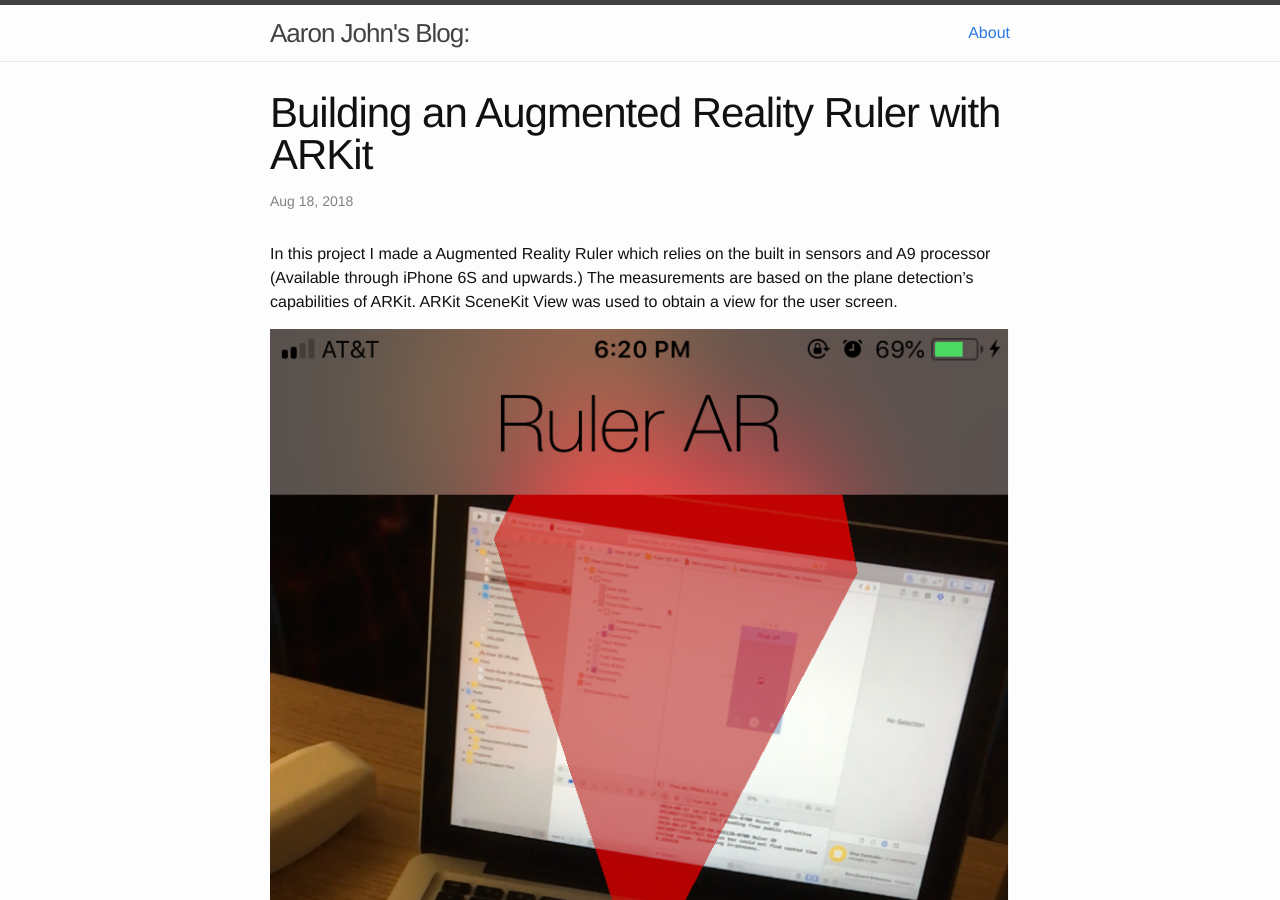
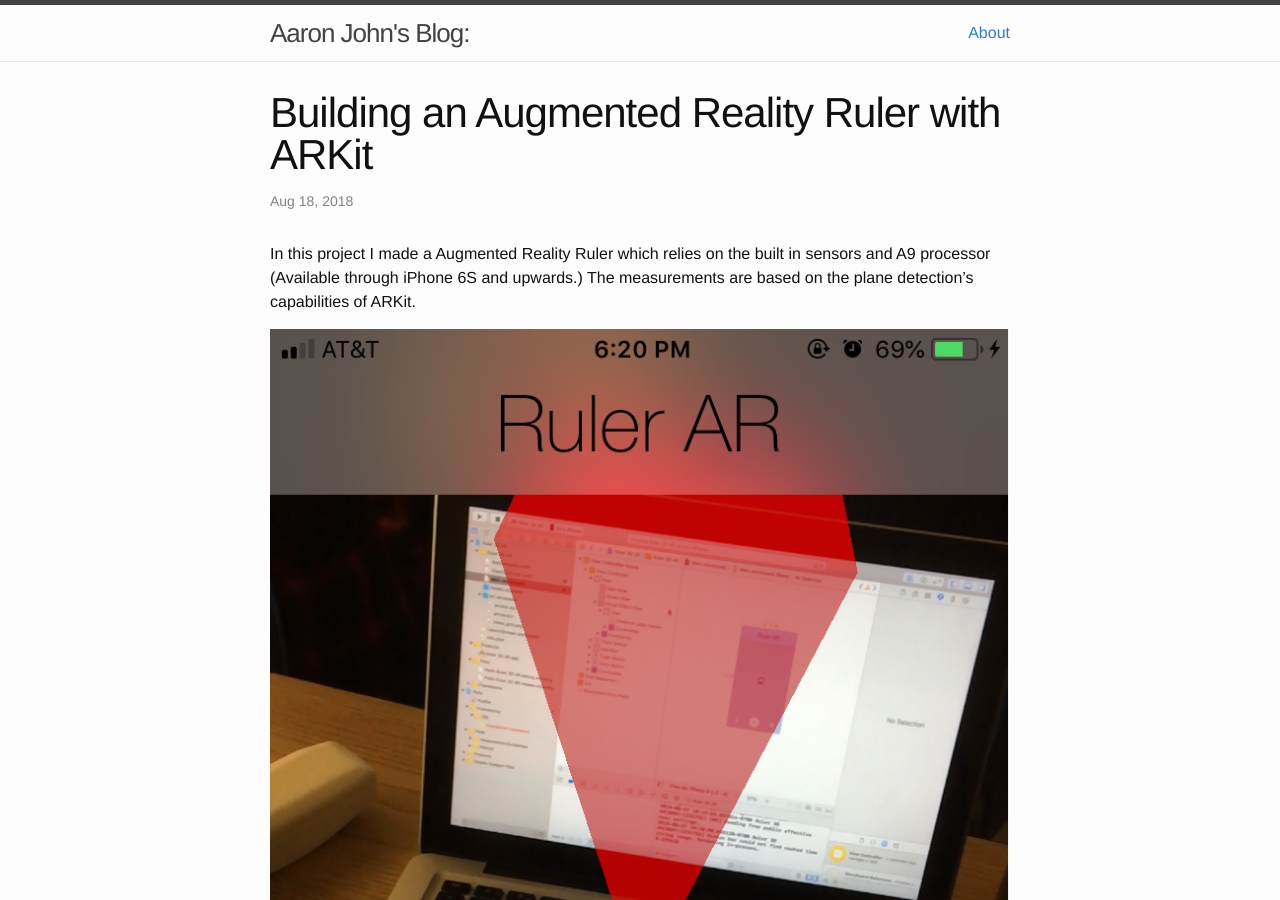
Before and after one commit to alexalwks2/aaronjohn2.github.io, a Jekyll site: the page built from _posts/2018-08-18-ar-ruler.md, in a window 1280 px wide and 900 px high. Built offline with Jekyll 4.4.1, drawn with Linux system fonts in a browser that asks for light colours; comment, search, counter and statistics services are not loaded.

Commit message:
Update 2018-08-18-ar-ruler.md

```diff
--- a/_posts/2018-08-18-ar-ruler.md
+++ b/_posts/2018-08-18-ar-ruler.md
@@ -6,11 +6,12 @@ date:   2018-08-18 21:26:27
 categories: ARKit, swift, IOS, mobile, AR
 ---
 
-In this project I made a Augmented Reality Ruler which relies on the built in sensors and A9 processor (Available through iPhone 6S and upwards.) The measurements are based on the plane detection's capabilities of ARKit. ARKit SceneKit View was used to obtain a view for the user screen.
+In this project I made a Augmented Reality Ruler which relies on the built in sensors and A9 processor (Available through iPhone 6S and upwards.) The measurements are based on the plane detection's capabilities of ARKit.
 
 <div class="imgcap">
 <img src="/assets/bass/ARL1.PNG">
 </div>
+
 
 
 Here’s how built the iOS app:
```
